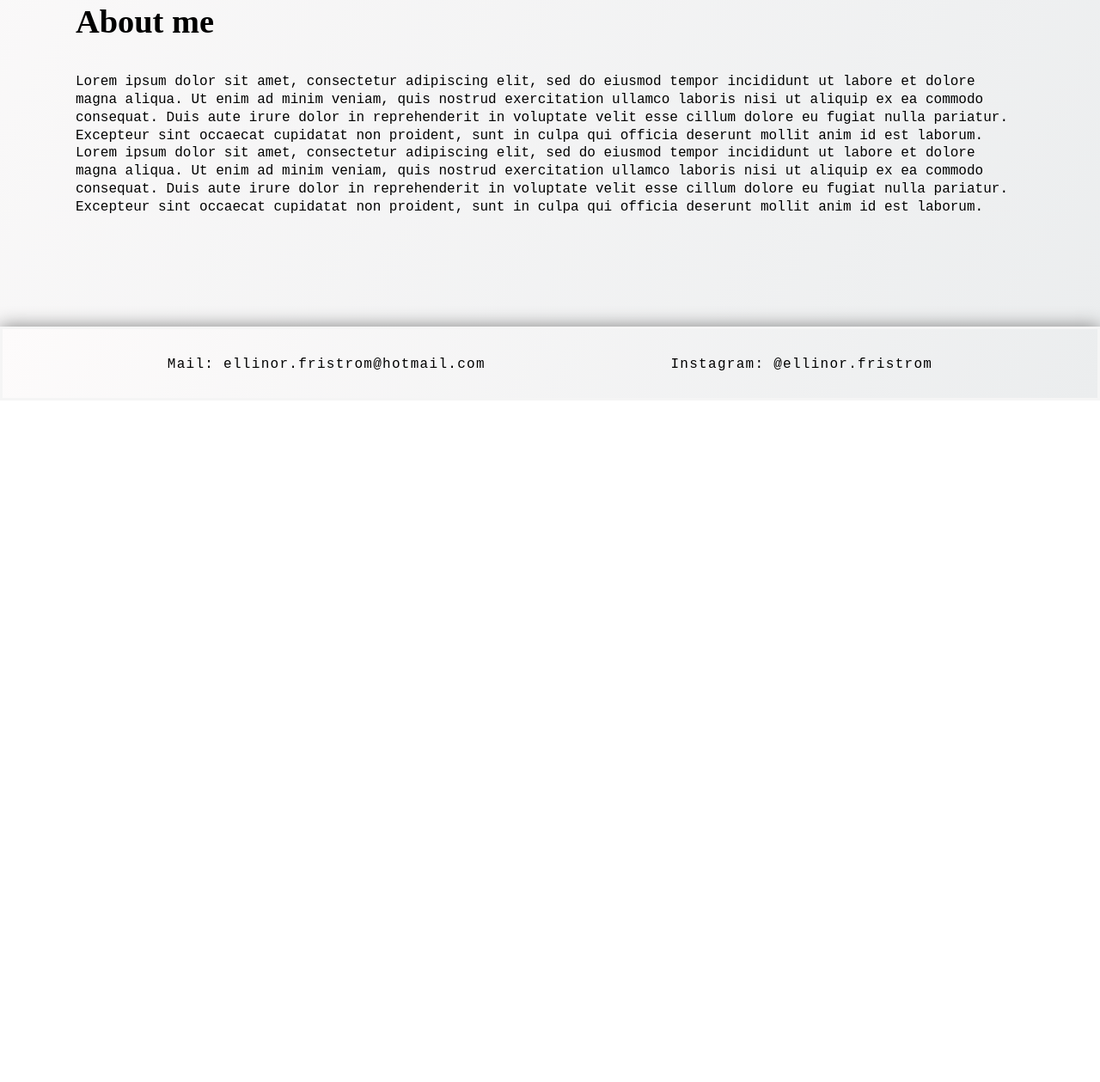
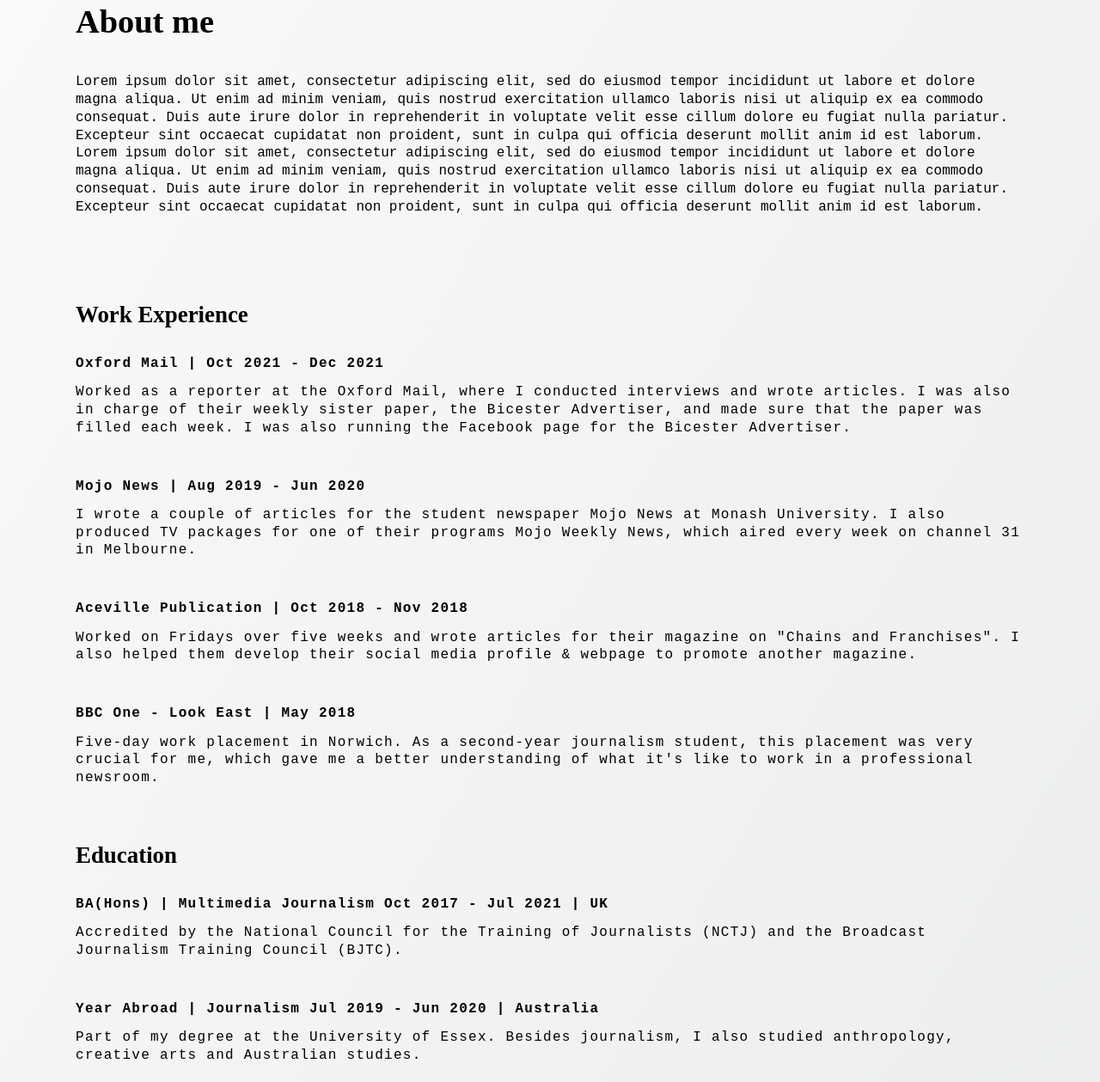
Before and after one commit to ellinorfristrom/My_CV, a plain HTML site: page index.html in a window 1280 px wide. Shown: the part 602-1861 px from the top of the page at 86% size. Before the commit the page ends 1068 px from the top, so only its background shows below. Drawn offline with Linux system fonts and the light colour scheme.

Commit message:
Add files via upload
Second upload

```diff
--- a/Home.css
+++ b/Home.css
@@ -19,7 +19,7 @@
   line-height: clamp(2.2rem, 8vw, 9vw);
   font-weight: 100;
 }
-h4 {
+h2 {
   font-size: clamp(1rem, 2.2vw, 2.5vw);
   font-family: "Homemade Apple", "Times New Roman";
   line-height: clamp(1.2rem, 7vw, 8vw);
@@ -32,6 +32,15 @@
   font-size: clamp(1.2rem, 3vw, 3.2vw);
   font-weight: bolder;
   font-family: "Cutive Mono", "Times New Roman";
+}
+h4 {
+  font-size: clamp(1.1rem, 2.1vw, 2.3vw);
+  font-family: "Cutive Mono", "Times New Roman";
+  margin: 2rem 0rem -1rem 0rem;
+}
+h5 {
+  font-size: clamp(1rem, 1.1vw, 1.2vw);
+  margin: 2rem 0rem 0.9rem 0rem;
 }
 p {
   font-family: "Courier New", Courier, monospace;
@@ -64,8 +73,10 @@
   display: grid;
   grid-template-areas:
     "header header"
-    "about about";
-  grid-template-rows: 0.5fr 0.5fr;
+    "about about"
+    "work-experience work-experience"
+    "studies studies";
+  grid-template-rows: 0.5fr 0.5fr 0.5fr 0.5fr;
   grid-template-columns: 40vw 40vw;
   gap: 2vh 10vh;
   justify-content: center;
@@ -77,6 +88,13 @@
 }
 .about {
   grid-area: about;
+  padding-bottom: 4vw;
+}
+.work-experience {
+  grid-area: work-experience;
+}
+.studies {
+  grid-area: studies;
   margin-bottom: 10vw;
 }
 ul {
--- a/index.html
+++ b/index.html
@@ -43,14 +43,46 @@
       </nav>
        <main>
         <div class="header">
-          <h4>Hi! I'm</h4>
+          <h2>Hi! I'm</h2>
           <h1>Ellinor Friström</h1>
-          <h4>A webdeveloper, journalist, photographer and videographer</h4>
+          <h2>A webdeveloper, journalist, photographer and videographer</h2>
         </div>
         <div class="about">
           <h3>About me</h3>
           <p>Lorem ipsum dolor sit amet, consectetur adipiscing elit, sed do eiusmod tempor incididunt ut labore et dolore magna aliqua. Ut enim ad minim veniam, quis nostrud exercitation ullamco laboris nisi ut aliquip ex ea commodo consequat. Duis aute irure dolor in reprehenderit in voluptate velit esse cillum dolore eu fugiat nulla pariatur. Excepteur sint occaecat cupidatat non proident, sunt in culpa qui officia deserunt mollit anim id est laborum. Lorem ipsum dolor sit amet, consectetur adipiscing elit, sed do eiusmod tempor incididunt ut labore et dolore magna aliqua. Ut enim ad minim veniam, quis nostrud exercitation ullamco laboris nisi ut aliquip ex ea commodo consequat. Duis aute irure dolor in reprehenderit in voluptate velit esse cillum dolore eu fugiat nulla pariatur. Excepteur sint occaecat cupidatat non proident, sunt in culpa qui officia deserunt mollit anim id est laborum.</p>
         </div>
+        <section class="studies">
+          <h4>Education</h4>
+          <ul>
+            <li><h5>BA(Hons) | Multimedia Journalism Oct 2017 - Jul 2021 | UK</h5>
+              <p> Accredited by the National Council for the Training of Journalists (NCTJ) and the Broadcast Journalism Training Council (BJTC).</p>
+            </li>
+            <li><h5>Year Abroad | Journalism Jul 2019 - Jun 2020 | Australia</h5>
+              <p>Part of my degree at the University of Essex. Besides journalism, I also studied anthropology, creative arts and Australian studies.</p>
+              </li>
+            <li>
+      </ul>
+         </section>
+         <section class="work-experience">
+          <h4>Work Experience</h4>
+            <ul>
+              <li>
+                <h5>Oxford Mail | Oct 2021 - Dec 2021</h5>
+              <p>Worked as a reporter at the Oxford Mail, where I conducted interviews and wrote articles. I was also in charge of their weekly sister paper, the Bicester Advertiser, and made sure that the paper was filled each week. I was also running the Facebook page for the Bicester Advertiser.</p>
+            </li>
+            <li>
+              <h5>Mojo News | Aug 2019 - Jun 2020</h5>
+              <p>I wrote a couple of articles for the student newspaper Mojo News at Monash University. I also produced TV packages for one of their programs Mojo Weekly News, which aired every week on channel 31 in Melbourne.</p>
+            </li>
+            <li>
+              <h5>Aceville Publication | Oct 2018 - Nov 2018</h5>
+              <p>Worked on Fridays over five weeks and wrote articles for their magazine on "Chains and Franchises". I also helped them develop their social media profile & webpage to promote another magazine.</p></li>
+            <li>
+              <h5>BBC One - Look East | May 2018 </h5>
+              <p>Five-day work placement in Norwich. As a second-year journalism student, this placement was very crucial for me, which gave me a better understanding of what it's like to work in a professional newsroom.</p>
+            </li>
+        </ul>
+     </section>
       </main>
       <footer>
        <ul>
```
